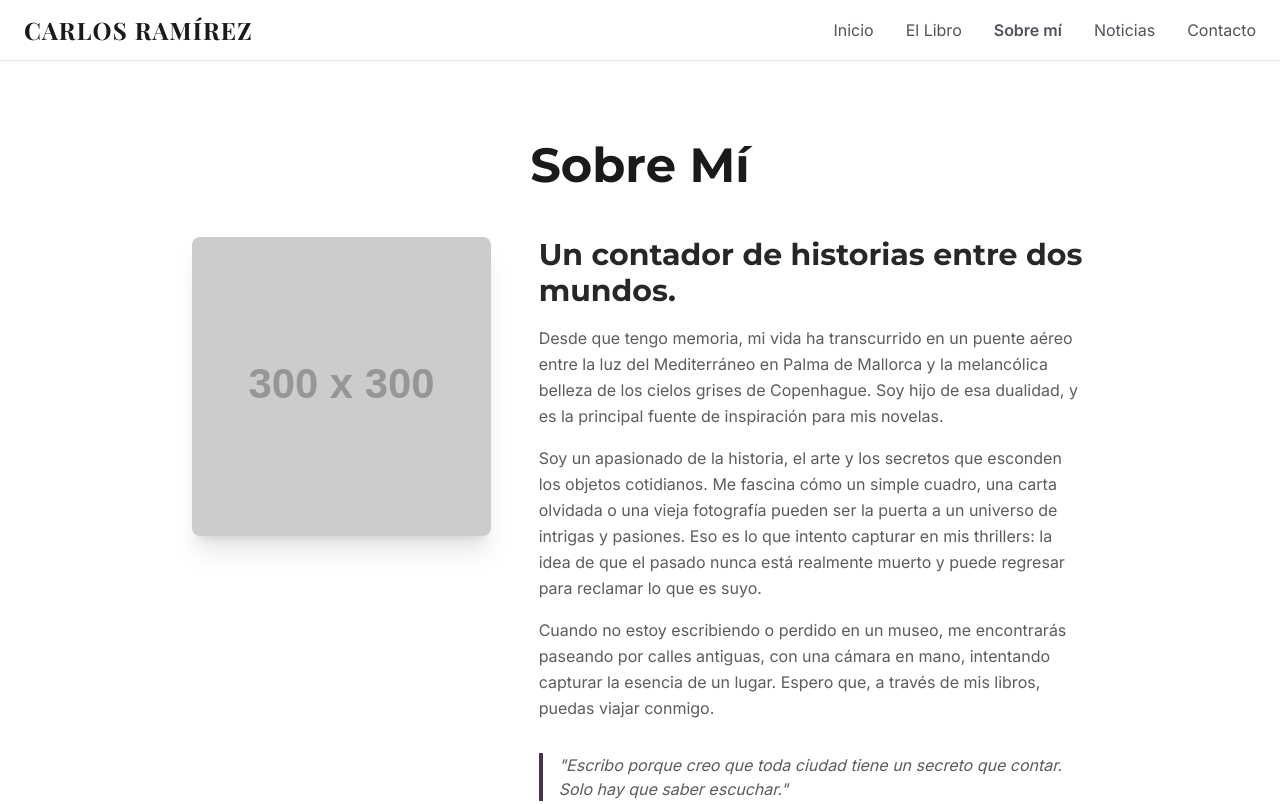
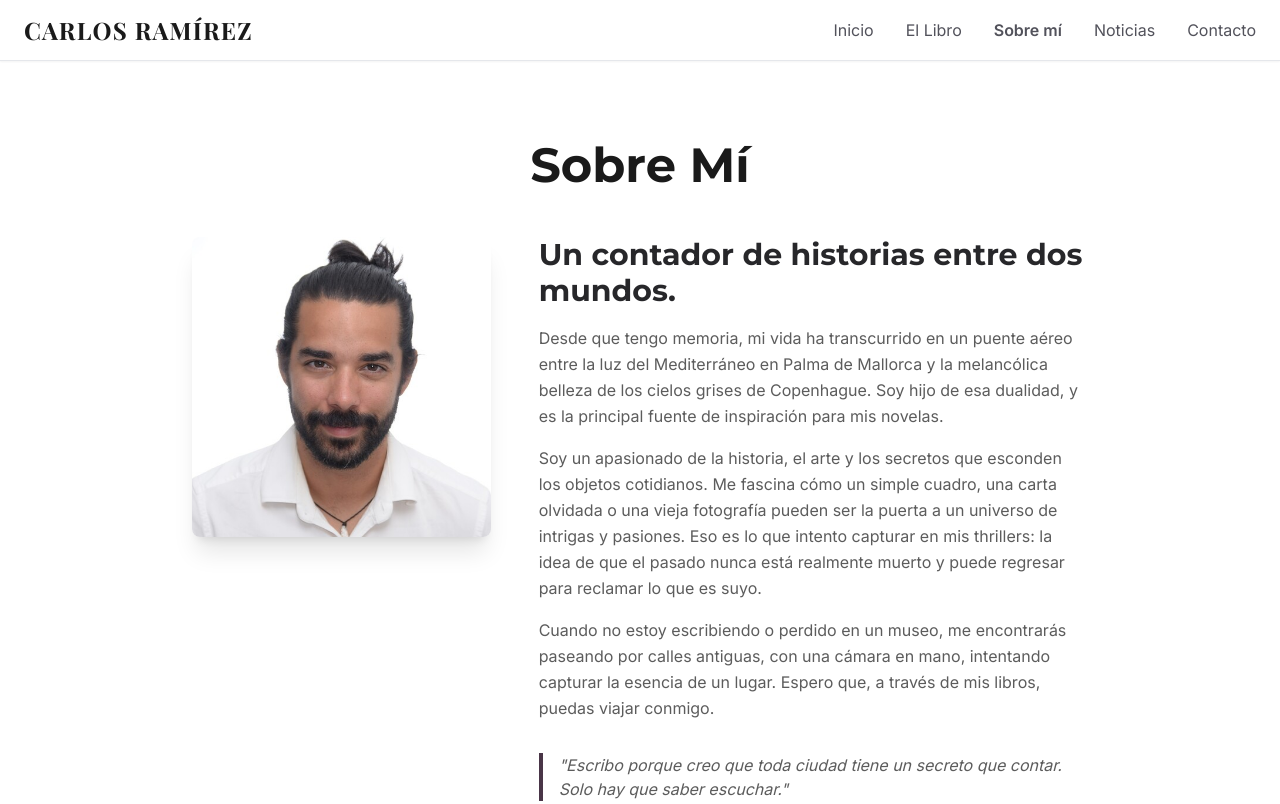
Before and after one commit to crankstorn/Carlos-Autor-Web, a plain HTML site: page sobre-mi.html in a window 1280 px wide. Shown: the top 804 px of the page. Drawn offline with nearby package versions, Linux system fonts and the light colour scheme; placeholder pictures from the web are drawn by us.

Commit message:
Update sobre-mi.html

```diff
--- a/sobre-mi.html
+++ b/sobre-mi.html
@@ -125,7 +125,7 @@
             <h1 class="text-5xl font-bold text-center mb-12">Sobre Mí</h1>
             <div class="max-w-4xl mx-auto md:flex md:items-start md:gap-12">
                 <div class="md:w-1/3 text-center mb-8 md:mb-0 flex-shrink-0">
-                    <img src="https://placehold.co/300x300/FFFFFF/333333?text=Carlos+Ram%C3%ADrez" alt="Fotografía del autor Carlos Ramírez" class="w-full mx-auto rounded-lg shadow-xl object-cover">
+                    <img src="https://github.com/crankstorn/Carlos-Autor-Web/blob/main/Profile%20Picture.png" alt="Fotografía del autor Carlos Ramírez" class="w-full mx-auto rounded-lg shadow-xl object-cover">
                 </div>
                 <div class="md:w-2/3">
                     <h2 class="text-3xl font-bold text-zinc-800 mb-4">Un contador de historias entre dos mundos.</h2>
```
